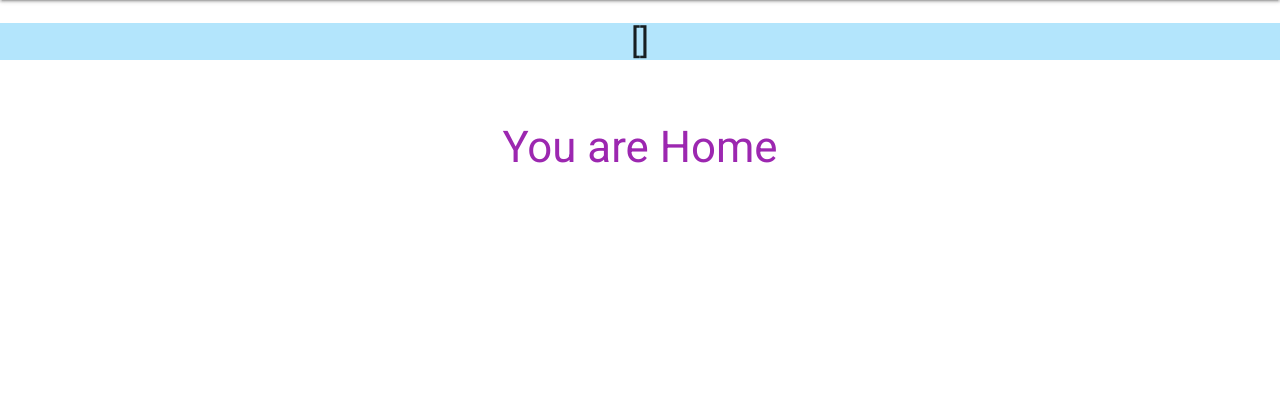
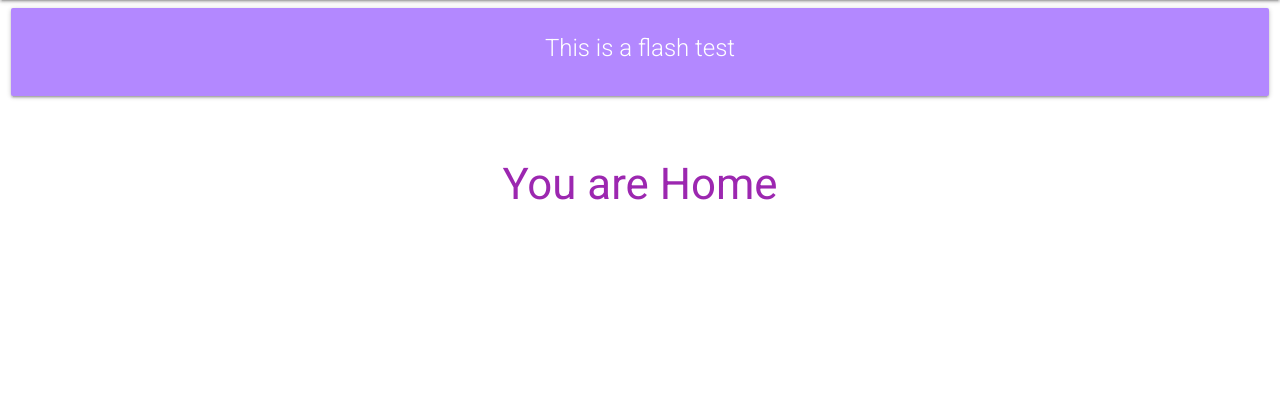
Before and after one commit to jltps/WtW-ms3, a Flask app: page / in a window 1280 px wide. Shown: the part 64-463 px from the top of the page. Run offline with Flask 2, Linux system fonts and the light colour scheme; data that the repository does not hold is empty; some libraries are stand-ins or nearby versions.

Commit message:
Add flash messages

```diff
--- a/app.py
+++ b/app.py
@@ -21,9 +21,8 @@
 @app.route("/")
 @app.route("/home")
 def home():
-    genre = list(mongo.db.genre.find())
-    flash(genre)
-    return render_template("home.html", tasks=genre)
+    flash("This is a flash test")
+    return render_template("home.html")
 
 
 if __name__ == "__main__":
--- a/templates/base.html
+++ b/templates/base.html
@@ -13,6 +13,9 @@
     <title>What to Watch</title>
 </head>
 <body>
+
+    <header>
+        <!-- Navbar -->
         <nav class="nav-extended text-shadow deep-purple accent-4">
             <div class="nav-wrapper">
                 <a href="#!" class="brand-logo"><i class="large material-icons">movie_filter</i> WtW </a>
@@ -26,6 +29,7 @@
             </div>
         </nav>
 
+        <!-- Mobile side navbar-->
         <ul class="sidenav" id="mobile-demo">
             <h3 class="center-align">Menu</h3>
             <li><a href="#" class="center-align">Browse</a></li>
@@ -33,15 +37,21 @@
             <li><a href="#" class="center-align">Manage</a></li>
             <li><a class="waves-effect waves-light btn-large center-align" href="#">Login</a></li>
         </ul>
-
+    </header>
 
     <section>
-        <!-- flash messages -->
+        <!-- Flash messages cards -->
         {% with messages = get_flashed_messages() %}
             {% if messages %}
                 {% for message in messages %}
-                    <div class="row flashes">
-                        <h4 class="light-blue lighten-4 center-align">{{ message }}</h4>
+                <div class="row">
+                    <div class="col s12 center-align">
+                      <div class="card deep-purple accent-1">
+                        <div class="card-content white-text">
+                          <span class="card-title">{{ message }}</span>
+                        </div>
+                      </div>
+                    </div>
                   </div>
                 {% endfor %}
             {% endif %}
@@ -53,6 +63,7 @@
         {% endblock %}
     </main>
 
+    <!-- Sticky footer -->
     <footer class="page-footer deep-purple accent-4">
         <div class="footer-copyright">
           <div class="container">
```
Lines whose indentation alone changed are shown as unchanged.
